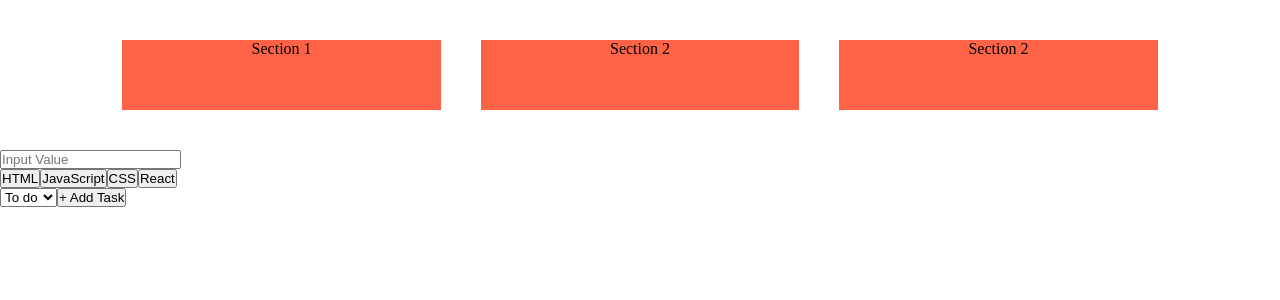
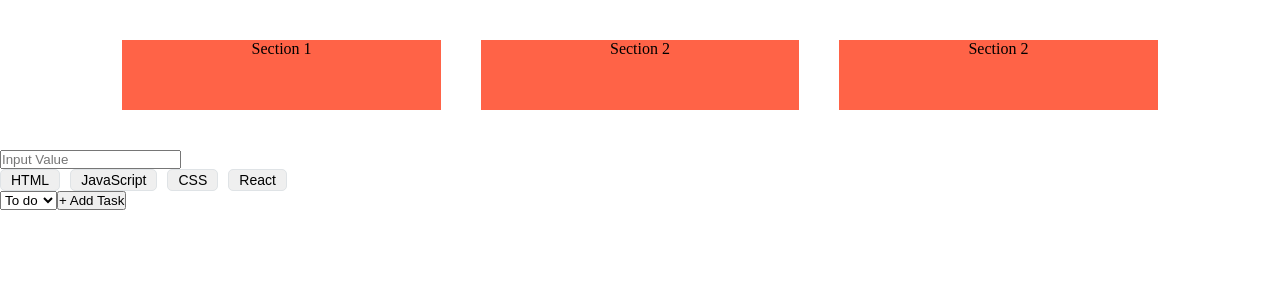
Before and after one commit to adammmusial/project-todo-app, a React (Vite) app in the folder react-todo-app/: page / in a window 1280 px wide. Shown: the top 300 px of the page. Built offline with nearby package versions, Linux system fonts and the light colour scheme.

Commit message:
feat: create tag component and transfer tag styling to seperate css file

```diff
--- /dev/null
+++ b/react-todo-app/src/components/Tag.css
@@ -0,0 +1,20 @@
+:root{
+    --weight:500;
+    --color-f9: #f9f9f9;
+    --border: 1px solid #dfe3e6;
+    --radius: 5px;
+    --sumbit-color: #6457f9;
+    --task-color-white: #fff;
+    --task-color-black: #000;
+    --task-height: 40px;
+}
+
+.tag {
+    font-size: 14px;
+    font-weight: var(--weight);
+    border-radius: var(--radius);
+    border: var(--border);
+    margin-right: 10px;
+    padding: 2px 10px;
+    cursor: pointer;
+}
--- /dev/null
+++ b/react-todo-app/src/components/Tag.jsx
@@ -0,0 +1,11 @@
+import React from 'react'
+import './Tag.css'
+
+const Tag = ({name}) => {
+
+  return (
+    <button className='tag' >{name}</button>
+  )
+}
+
+export default Tag
--- a/react-todo-app/src/components/TaskForm.css
+++ b/react-todo-app/src/components/TaskForm.css
@@ -36,16 +36,6 @@
     width: 100%;
 }
 
-.tag {
-    font-size: 0.7rem;
-    font-weight: var(--weight);
-    border-radius: var(--radius);
-    border: var(--border);
-    margin-right: 10px;
-    padding: 2px 10px;
-    cursor: pointer;
-}
-
 .task_for_bottom_line {
     display: flex;
     align-items: center;
--- a/react-todo-app/src/components/TaskForm.jsx
+++ b/react-todo-app/src/components/TaskForm.jsx
@@ -1,4 +1,5 @@
 import React, { useState } from "react";
+import Tag from "./Tag";
 
 
 function TaskForm() {
@@ -15,10 +16,10 @@ function TaskForm() {
 
                 <div className="task_for_bottom_line">
                     <div>
-                        <button className="tag">HTML</button>
-                        <button className="tag">JavaScript</button>
-                        <button className="tag">CSS</button>
-                        <button className="tag">React</button>
+                        <Tag name="HTML"/>
+                        <Tag name="JavaScript"/>
+                        <Tag name="CSS"/>
+                        <Tag name="React"/>
                     </div>
                     <div>
                         <select name="" id="" className="task_status">
```
